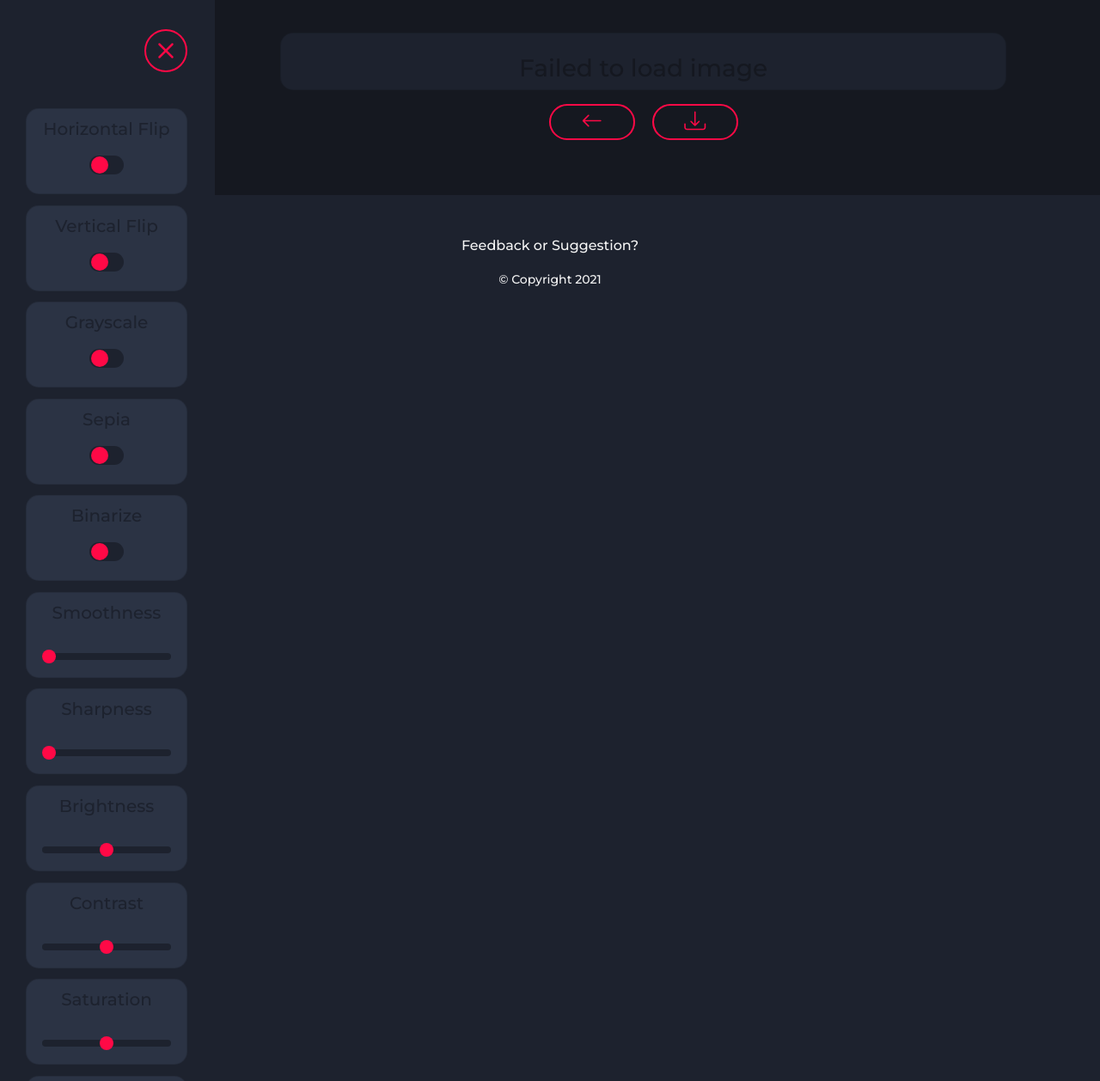
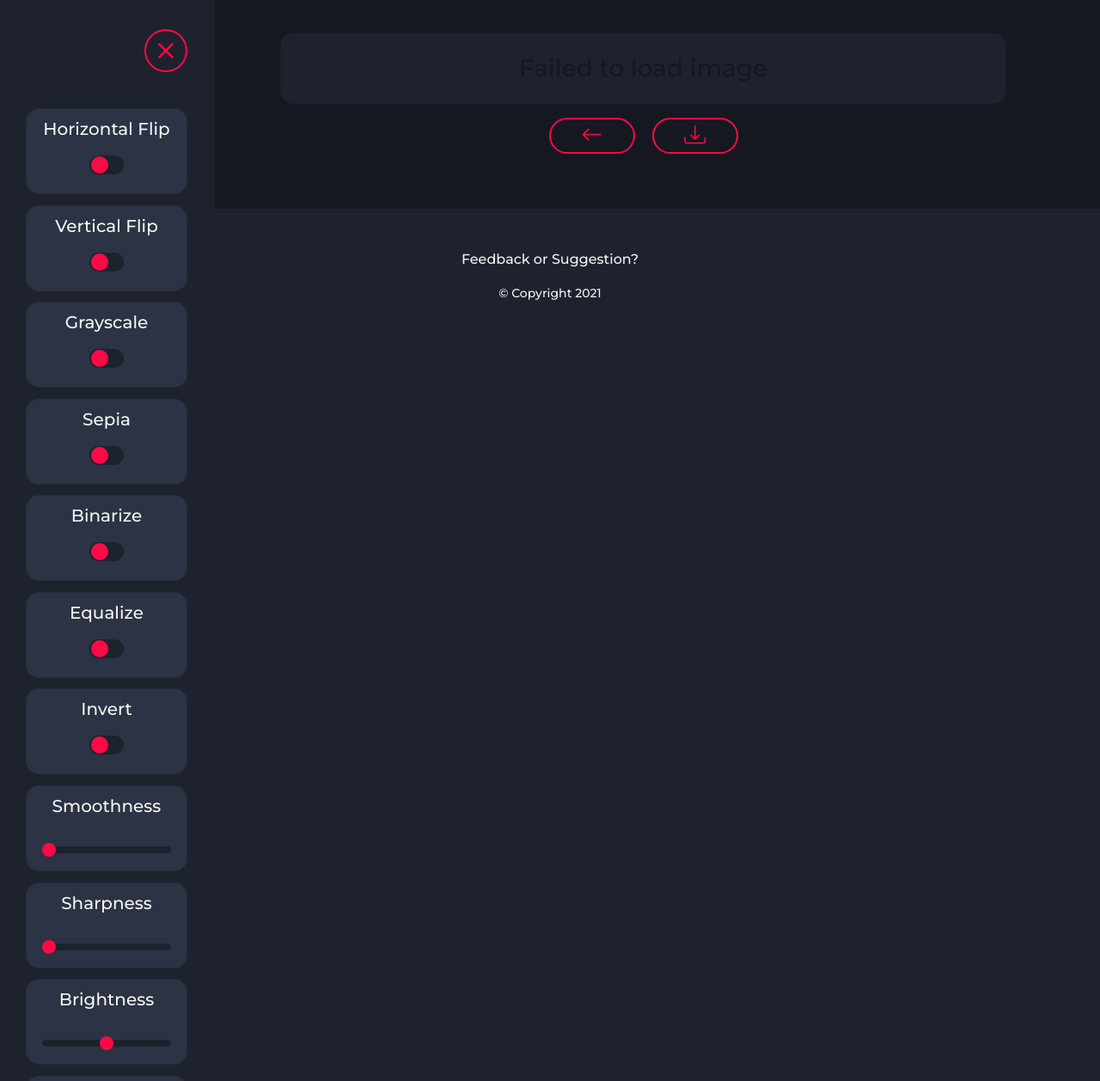
Before and after one commit to aaronmills0/image-editor, a Django app: page /canvas/ in a window 1280 px wide. Shown: the whole page at 86% size. Run offline with Django 3.2, Linux system fonts and the light colour scheme; parts of the project's set-up code (start-up, migrations or seed data) failed here and were passed over.

Commit message:
gamma, brightness, contrast, equalize, invert

```diff
--- a/image_editor/editor/forms.py
+++ b/image_editor/editor/forms.py
@@ -18,9 +18,12 @@ class DataForm(forms.Form):
     grayscale = forms.IntegerField(widget=SwitchInput)
     sepia = forms.IntegerField(widget=SwitchInput)
     binarize = forms.IntegerField(widget=SwitchInput)
+    histogram_equalize = forms.IntegerField(widget=SwitchInput)
+    invert = forms.IntegerField(widget=SwitchInput)
     smoothness = forms.IntegerField(widget=RangeInput)
     sharpness = forms.IntegerField(widget=RangeInput)
     brightness = forms.IntegerField(widget=RangeInput)
     contrast = forms.IntegerField(widget=RangeInput)
+    gamma_correction = forms.IntegerField(widget=RangeInput)
     saturation = forms.IntegerField(widget=RangeInput)
     resize = forms.IntegerField(widget=RangeInput)
--- a/image_editor/editor/views.py
+++ b/image_editor/editor/views.py
@@ -10,13 +10,18 @@ from .editor import Editor
 img_name = None
 img_copy_name = None
 temp = {
+    "horizontal_flip": 0,
+    "vertical_flip": 0,
     "grayscale": 0,
     "sepia": 0,
     "binarize": 0,
+    "histogram_equalize": 0,
+    "invert": 0,
     "smoothness": 0,
     "sharpness": 0,
     "brightness": 0,
     "contrast": 0,
+    "gamma_correction": 10,
     "saturation": 0,
     "resize": 0
 }
@@ -39,10 +44,13 @@ def clear_tmp():
         "grayscale": 0,
         "sepia": 0,
         "binarize": 0,
+        "histogram_equalize": 0,
+        "invert": 0,
         "smoothness": 0,
         "sharpness": 0,
         "brightness": 0,
-        "contrast": 0,
+        "contrast": 10,
+        "gamma_correction": 10,
         "saturation": 0,
         "resize": 0
     }
@@ -97,10 +105,13 @@ def canvas(request):
             data.update({"grayscale": form.cleaned_data.get("grayscale")})
             data.update({"sepia": form.cleaned_data.get("sepia")})
             data.update({"binarize": form.cleaned_data.get("binarize")})
+            data.update({"histogram_equalize": form.cleaned_data.get("histogram_equalize")})
+            data.update({"invert": form.cleaned_data.get("invert")})
             data.update({"smoothness": form.cleaned_data.get("smoothness")})
             data.update({"sharpness": form.cleaned_data.get("sharpness")})
             data.update({"brightness": form.cleaned_data.get("brightness")})
             data.update({"contrast": form.cleaned_data.get("contrast")})
+            data.update({"gamma_correction": form.cleaned_data.get("gamma_correction")})
             data.update({"saturation": form.cleaned_data.get("saturation")})
             data.update({"resize": form.cleaned_data.get("resize")})
             temp = data.copy()
@@ -121,10 +132,13 @@ def canvas(request):
         'grayscale': temp.get('grayscale'),
         'sepia': temp.get('sepia'),
         'binarize': temp.get('binarize'),
+        'histogram_equalize': temp.get('histogram_equalize'),
+        'invert': temp.get('invert'),
         'smoothness': temp.get('smoothness'),
         'sharpness': temp.get('sharpness'),
         'brightness': temp.get('brightness'),
         'contrast': temp.get('contrast'),
+        'gamma_correction': temp.get('gamma_correction'),
         'saturation': temp.get('saturation'),
         'resize': temp.get('resize')
         }
--- a/image_editor/static/js/toggle_slider.js
+++ b/image_editor/static/js/toggle_slider.js
@@ -1,9 +1,10 @@
 function toggleSlider(id) {
     var cur = document.getElementById(id);
     var slider = document.getElementById(id.concat('_slider'));
-    if (cur.value == 1) {
-        cur.value = 0;
+    if (cur.value == "1") {
+        cur.value = "0";
     } else {
-        cur.value = 1;
+        cur.value = "1";
     }
+    location.reload();
 }
--- a/image_editor/static/styles/style.css
+++ b/image_editor/static/styles/style.css
@@ -363,6 +363,7 @@ label {
     padding: 8px;
     align-self: center;
     font-size: 20px;
+    color: var(--light-color);
 }
 
 .sidebar-range {
--- a/image_editor/templates/canvas.html
+++ b/image_editor/templates/canvas.html
@@ -1,6 +1,6 @@
 {% extends "base.html" %}
 {% block content %}
-<body>
+<body onchange="refreshImage();">
     <div id="sidebar" class="sidenav">
         <div class="sidebar-option">
             <div class="row">
@@ -14,74 +14,95 @@
                         <ul>
                             <form method="post" id="data-form">
                                 {% csrf_token %}
-                                <div class="card sidebar-card slider-card align-items-center" onclick="toggleSlider('id_horizontal_flip');autoSubmit('data-form');refreshImage();">
+                                <div class="card sidebar-card slider-card align-items-center" onclick="toggleSlider('id_horizontal_flip');autoSubmit('data-form');">
                                     <p class="secondary-title sidebar-title">Horizontal Flip</p>
                                     <label class="switch">
-                                        <input type="switch" value="{{ horizontal_flip }}" onclick="toggleSlider('id_horizontal_flip');autoSubmit('data-form');refreshImage();" name="horizontal_flip" id="id_horizontal_flip">
+                                        <input type="switch" value="{{ horizontal_flip }}" onclick="toggleSlider('id_horizontal_flip');autoSubmit('data-form');" onchange="refreshImage();" name="horizontal_flip" id="id_horizontal_flip">
                                         <span class="slider" id="id_horizontal_flip_slider"></span>
                                     </label>
                                 </div>
                                 <div class="side-padding"></div>
-                                <div class="card sidebar-card slider-card align-items-center" onclick="toggleSlider('id_vertical_flip');autoSubmit('data-form');refreshImage();">
+                                <div class="card sidebar-card slider-card align-items-center" onclick="toggleSlider('id_vertical_flip');autoSubmit('data-form');">
                                     <p class="secondary-title sidebar-title">Vertical Flip</p>
                                     <label class="switch">
-                                        <input type="switch" value="{{ vertical_flip }}" onclick="toggleSlider('id_vertical_flip');autoSubmit('data-form');refreshImage();" name="vertical_flip" id="id_vertical_flip">
+                                        <input type="switch" value="{{ vertical_flip }}" onclick="toggleSlider('id_vertical_flip');autoSubmit('data-form');" onchange="refreshImage();" name="vertical_flip" id="id_vertical_flip">
                                         <span class="slider" id="id_vertical_flip_slider"></span>
                                     </label>
                                 </div>
                                 <div class="side-padding"></div>
-                                <div class="card sidebar-card slider-card align-items-center" onclick="toggleSlider('id_grayscale');autoSubmit('data-form');refreshImage();">
+                                <div class="card sidebar-card slider-card align-items-center" onclick="toggleSlider('id_grayscale');autoSubmit('data-form');">
                                     <p class="secondary-title sidebar-title">Grayscale</p>
                                     <label class="switch">
-                                        <input type="switch" value="{{ grayscale }}" onclick="toggleSlider('id_grayscale');autoSubmit('data-form');refreshImage();" name="grayscale" id="id_grayscale">
+                                        <input type="switch" value="{{ grayscale }}" onclick="toggleSlider('id_grayscale');autoSubmit('data-form');" onchange="refreshImage();" name="grayscale" id="id_grayscale">
                                         <span class="slider" id="id_grayscale_slider"></span>
                                     </label>
                                 </div>
                                 <div class="side-padding"></div>
-                                <div class="card sidebar-card slider-card align-items-center" onclick="toggleSlider('id_sepia');autoSubmit('data-form');refreshImage();">
+                                <div class="card sidebar-card slider-card align-items-center" onclick="toggleSlider('id_sepia');autoSubmit('data-form');">
                                     <p class="secondary-title sidebar-title">Sepia</p>
                                     <label class="switch">
-                                        <input type="switch" value="{{ sepia }}" onclick="toggleSlider('id_sepia');autoSubmit('data-form');refreshImage();" name="sepia" id="id_sepia">
+                                        <input type="switch" value="{{ sepia }}" onclick="toggleSlider('id_sepia');autoSubmit('data-form');" onchange="refreshImage();" name="sepia" id="id_sepia">
                                         <span class="slider" id="id_sepia_slider"></span>
                                     </label>
                                 </div>
                                 <div class="side-padding"></div>
-                                <div class="card sidebar-card slider-card align-items-center" onclick="toggleSlider('id_binarize');autoSubmit('data-form');refreshImage();">
+                                <div class="card sidebar-card slider-card align-items-center" onclick="toggleSlider('id_binarize');autoSubmit('data-form');">
                                     <p class="secondary-title sidebar-title">Binarize</p>
                                     <label class="switch">
-                                        <input type="switch" value="{{ binarize }}" onclick="toggleSlider('id_binarize');autoSubmit('data-form');refreshImage();" name="binarize" id="id_binarize">
+                                        <input type="switch" value="{{ binarize }}" onclick="toggleSlider('id_binarize');autoSubmit('data-form');" onchange="refreshImage();" name="binarize" id="id_binarize">
                                         <span class="slider" id="id_binarize_slider"></span>
+                                    </label>
+                                </div>
+                                <div class="side-padding"></div>
+                                <div class="card sidebar-card slider-card align-items-center" onclick="toggleSlider('id_histogram_equalize');autoSubmit('data-form');">
+                                    <p class="secondary-title sidebar-title">Equalize</p>
+                                    <label class="switch">
+                                        <input type="switch" value="{{ histogram_equalize }}" onclick="toggleSlider('id_histogram_equalize');autoSubmit('data-form');" onchange="refreshImage();" name="histogram_equalize" id="id_histogram_equalize">
+                                        <span class="slider" id="id_histogram_equalize_slider"></span>
+                                    </label>
+                                </div>
+                                <div class="side-padding"></div>
+                                <div class="card sidebar-card slider-card align-items-center" onclick="toggleSlider('id_invert');autoSubmit('data-form');">
+                                    <p class="secondary-title sidebar-title">Invert</p>
+                                    <label class="switch">
+                                        <input type="switch" value="{{ invert }}" onclick="toggleSlider('id_invert');autoSubmit('data-form');" onchange="refreshImage();" name="invert" id="id_invert">
+                                        <span class="slider" id="id_invert_slider"></span>
                                     </label>
                                 </div>
                                 <div class="side-padding"></div>
                                 <div class="card sidebar-card">
                                     <p class="secondary-title sidebar-title">Smoothness</p>
-                                    <input type="range" class="form-range sidebar-range" min="0" max="32" step="1" value="{{ smoothness }}" onchange="autoSubmit('data-form');refreshImage();" name="smoothness" id="id_smoothness">
+                                    <input type="range" class="form-range sidebar-range" min="0" max="32" step="1" value="{{ smoothness }}" onchange="autoSubmit('data-form');" onchange="refreshImage();" name="smoothness" id="id_smoothness">
                                 </div>
                                 <div class="side-padding"></div>
                                 <div class="card sidebar-card">
                                     <p class="secondary-title sidebar-title">Sharpness</p>
-                                    <input type="range" class="form-range sidebar-range" min="0" max="6" step="1" value="{{ sharpness }}" onchange="autoSubmit('data-form');refreshImage();" name="sharpness" id="id_sharpness">
+                                    <input type="range" class="form-range sidebar-range" min="0" max="8" step="1" value="{{ sharpness }}" onchange="autoSubmit('data-form');" onchange="refreshImage();" name="sharpness" id="id_sharpness">
                                 </div>
                                 <div class="side-padding"></div>
                                 <div class="card sidebar-card">
                                     <p class="secondary-title sidebar-title">Brightness</p>
-                                    <input type="range" class="form-range sidebar-range" min="-5" max="5" step="1" value="{{ brightness }}" onchange="autoSubmit('data-form');refreshImage();" name="brightness" id="id_brightness">
+                                    <input type="range" class="form-range sidebar-range" min="-12" max="12" step="1" value="{{ brightness }}" onchange="autoSubmit('data-form');" onchange="refreshImage();" name="brightness" id="id_brightness">
                                 </div>
                                 <div class="side-padding"></div>
                                 <div class="card sidebar-card">
                                     <p class="secondary-title sidebar-title">Contrast</p>
-                                    <input type="range" class="form-range sidebar-range" min="-5" max="5" step="1" value="{{ constrast }}" onchange="autoSubmit('data-form');refreshImage();" name="contrast" id="id_contrast">
+                                    <input type="range" class="form-range sidebar-range" min="1" max="19" step="1" value="{{ contrast }}" onchange="autoSubmit('data-form');" onchange="refreshImage();" name="contrast" id="id_contrast">
+                                </div>
+                                <div class="side-padding"></div>
+                                <div class="card sidebar-card">
+                                    <p class="secondary-title sidebar-title">Gamma</p>
+                                    <input type="range" class="form-range sidebar-range" min="1" max="19" step="1" value="{{ gamma_correction }}" onchange="autoSubmit('data-form');" onchange="refreshImage();" name="gamma_correction" id="id_gamma_correction">
                                 </div>
                                 <div class="side-padding"></div>
                                 <div class="card sidebar-card">
                                     <p class="secondary-title sidebar-title">Saturation</p>
-                                    <input type="range" class="form-range sidebar-range" min="-5" max="5" step="1" value="{{ saturation }}" onchange="autoSubmit('data-form');refreshImage();" name="saturation" id="id_saturation">
+                                    <input type="range" class="form-range sidebar-range" min="-5" max="5" step="1" value="{{ saturation }}" onchange="autoSubmit('data-form');" onchange="refreshImage();" name="saturation" id="id_saturation">
                                 </div>
                                 <div class="side-padding"></div>
                                 <div class="card sidebar-card">
                                     <p class="secondary-title sidebar-title">Resize</p>
-                                    <input type="range" class="form-range sidebar-range" min="-5" max="5" step="1" value="{{ resize }}" onchange="autoSubmit('data-form');refreshImage();" name="resize" id="id_resize">
+                                    <input type="range" class="form-range sidebar-range" min="-5" max="5" step="1" value="{{ resize }}" onchange="autoSubmit('data-form');" onchange="refreshImage();" name="resize" id="id_resize">
                                 </div>
                             </form>
                         </ul>
@@ -101,7 +122,7 @@
                     <img class ="canvas-image d-block w-100" src="../media/tmp/{{ name }}" alt="unable to locate image" id="image">
                 </div>
                 {% else %}
-                <h3 class="dark-title mt-4" id="upload-text">Failed to load image</h3>
+                <h3 class="dark-title mt-4 mb-4" id="upload-text">Failed to load image</h3>
                 {% endif %}
             </div>
             <div class="row d-flex justify-content-center">
--- a/image_editor/templates/index.html
+++ b/image_editor/templates/index.html
@@ -12,7 +12,7 @@
                     <label for="id_image" class="btn-custom-circle-lg" ><i for="id_image" class="bi-upload"></i></label>
                     <input type="file" name="image" accept="image/*" onchange="getFilename(); autoSubmit('image-form');" id="id_image">
                     <div class="top-padding"></div>
-                    <h3 class="dark-title mt-2" id="upload-text">Upload</h3>
+                    <h3 class="light-title mt-2" id="upload-text">Upload</h3>
                     <div class="top-padding"></div>
                 </form>
             </div>
```
Also changed, not shown: image_editor/editor/editor.py (+34 -19 lines), image_editor/db.sqlite3. Lines whose indentation alone changed are shown as unchanged.
